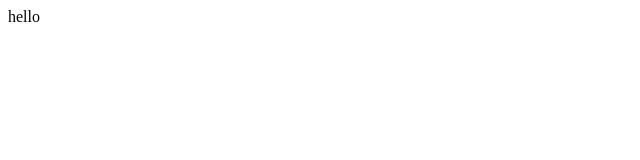
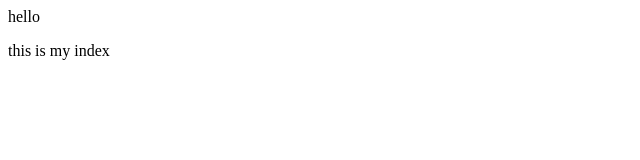
Before and after one commit to aditya-android-eng/newrepo, a plain HTML site: page index.html in a window 1280 px wide. Shown: the full height of the page, 0-640 px from the left. Drawn offline with Linux system fonts and the light colour scheme.

Commit message:
this is new

```diff
--- a/index.html
+++ b/index.html
@@ -1 +1,2 @@
 <p>hello</p>
+<p>this is my index</p>
```
